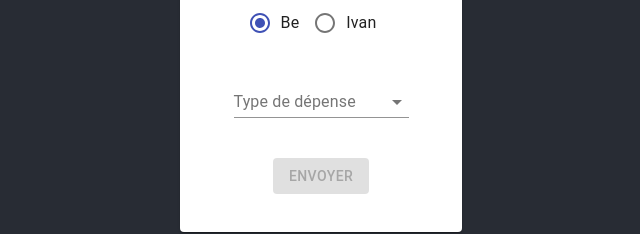
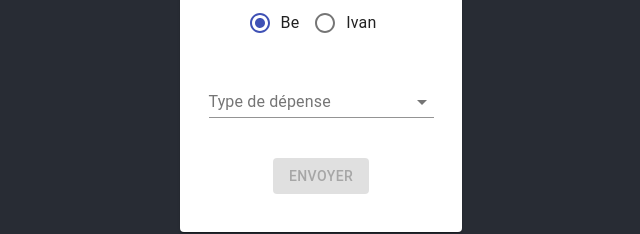
Before and after one commit to ivangorobenko/home-accounting, a React (Create React App) app: page /expensesform in a window 1280 px wide. Shown: the part 420-654 px from the top of the page, without its empty margins (319-959 px from the left). Built offline with nearby package versions, Linux system fonts and the light colour scheme.

Commit message:
remaniements ui 2

```diff
--- a/src/components/Components.css
+++ b/src/components/Components.css
@@ -17,7 +17,7 @@
 .Category-form-control{
     margin-top: 1em !important;
     margin-bottom: 1em !important;
-    min-width: 70% !important;
+    min-width: 90% !important;
     text-align: left;
 
 }
```
